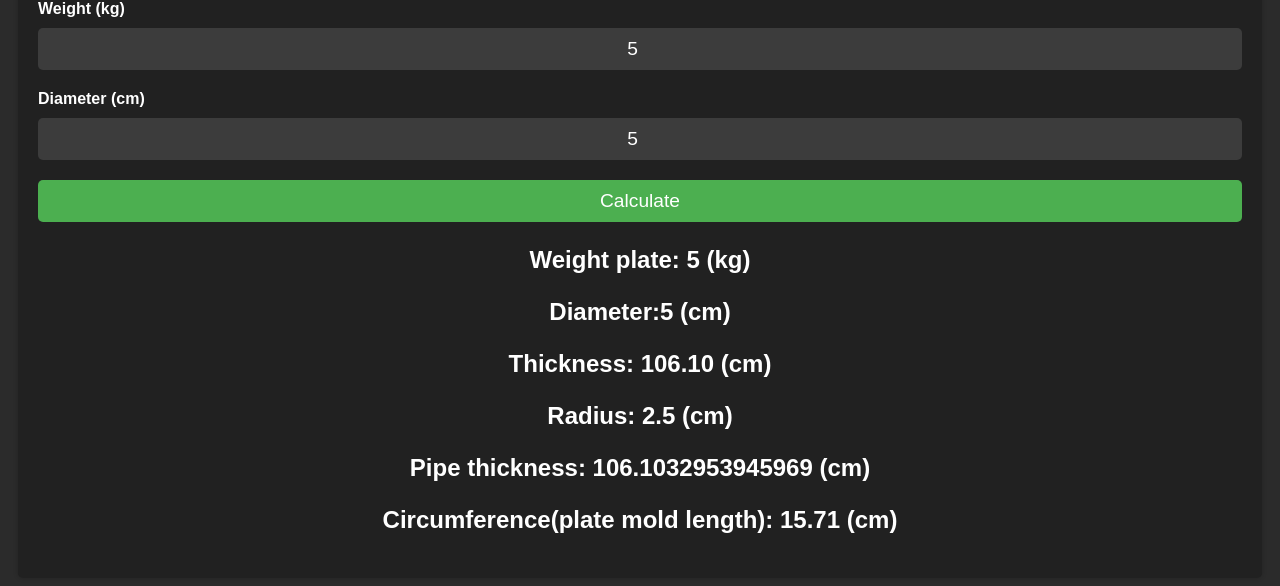
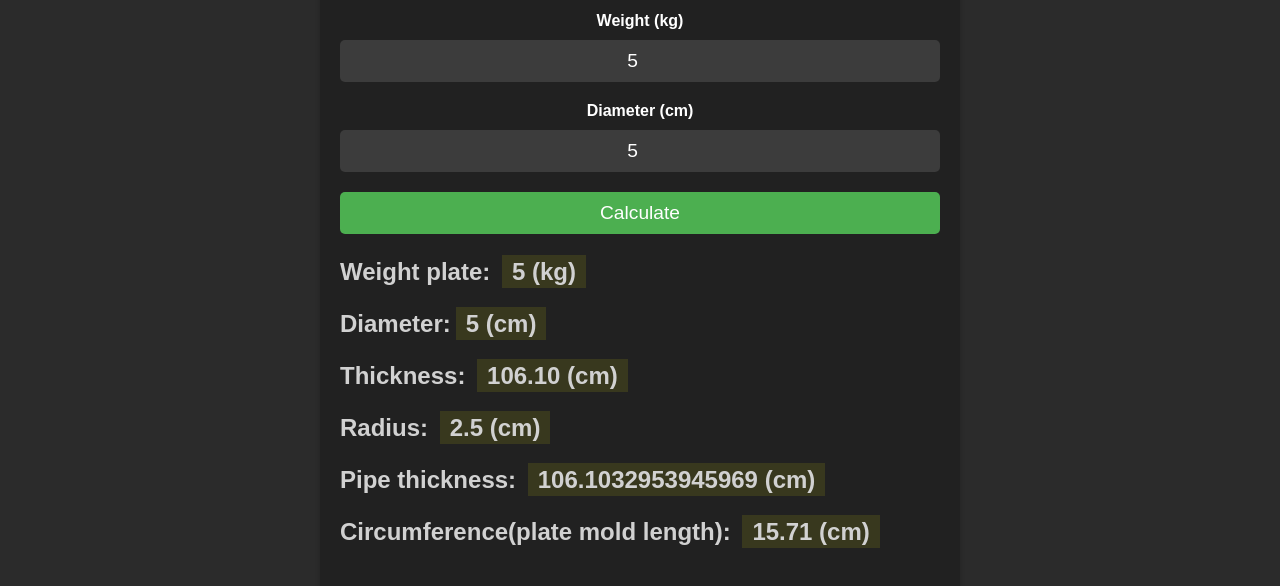
Before and after one commit to MohammedTsmu/Gym-weight-plate-molds-calculator, a plain HTML site: page index.html in a window 1280 px wide. Both pictures are taken after typing "5", "5" into the empty fields and a click on the button "Calculate". Shown: the part 118-704 px from the top of the page. Drawn offline with Linux system fonts and the light colour scheme.

Commit message:
Update style.css

```diff
--- a/style.css
+++ b/style.css
@@ -17,6 +17,11 @@ body {
   -moz-transition: background 1s ease-in-out;
   -ms-transition: background 1s ease-in-out;
   -o-transition: background 1s ease-in-out;
+
+  /*  */
+  max-width: 600px;
+  text-align: center;
+  margin: 1% auto;
 }
 
 /* Calculator header styles */
@@ -72,6 +77,7 @@ button:hover {
   font-weight: bold;
   font-size: 1.5rem;
   text-align: center;
+  text-align: left;
 }
 
 @media screen and (max-width: 480px) {
@@ -103,3 +109,14 @@ button:hover {
     font-size: 1.2rem;
   }
 }
+
+p {
+  background-color: #212121;
+  color: #d1d1d1;
+}
+p span {
+  background-color: rgba(255, 255, 0, 0.101);
+  color: #d1d1d1;
+  padding: 3px 10px;
+  margin-left: 5px;
+}
```
